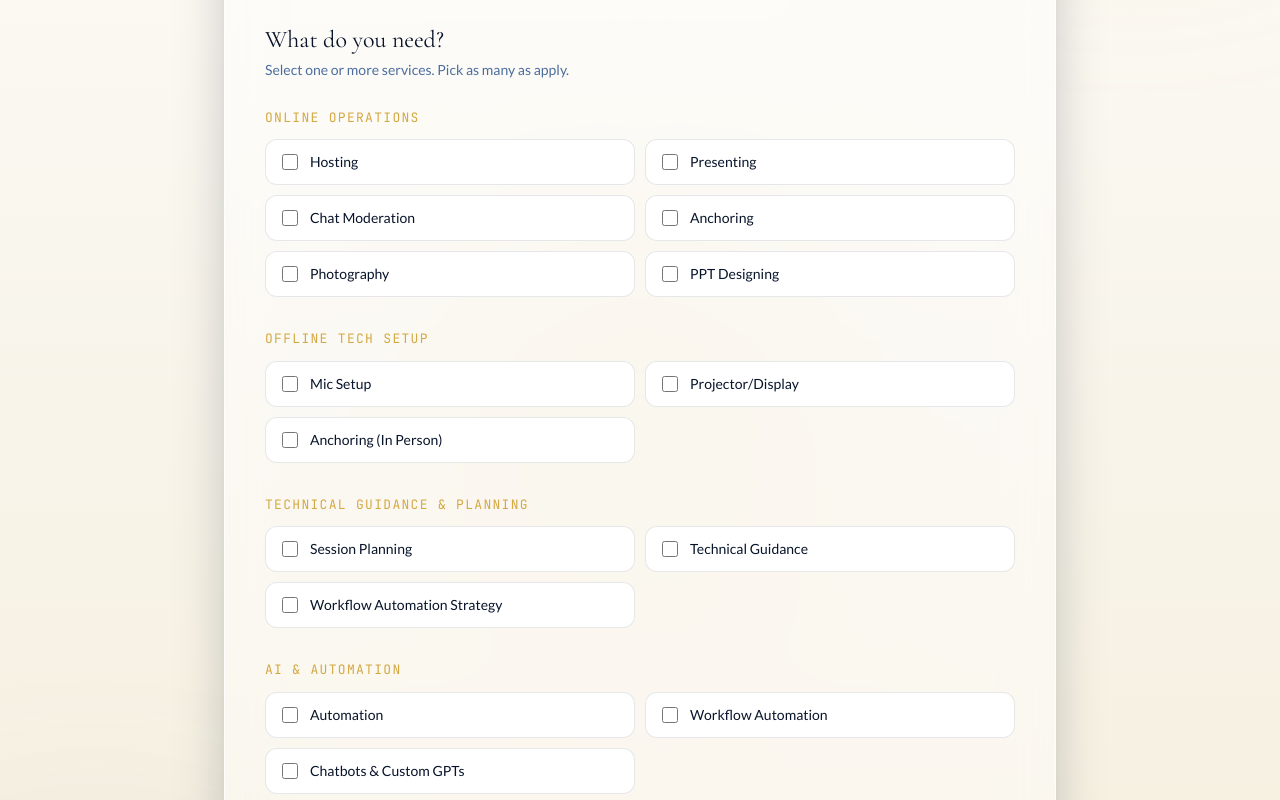
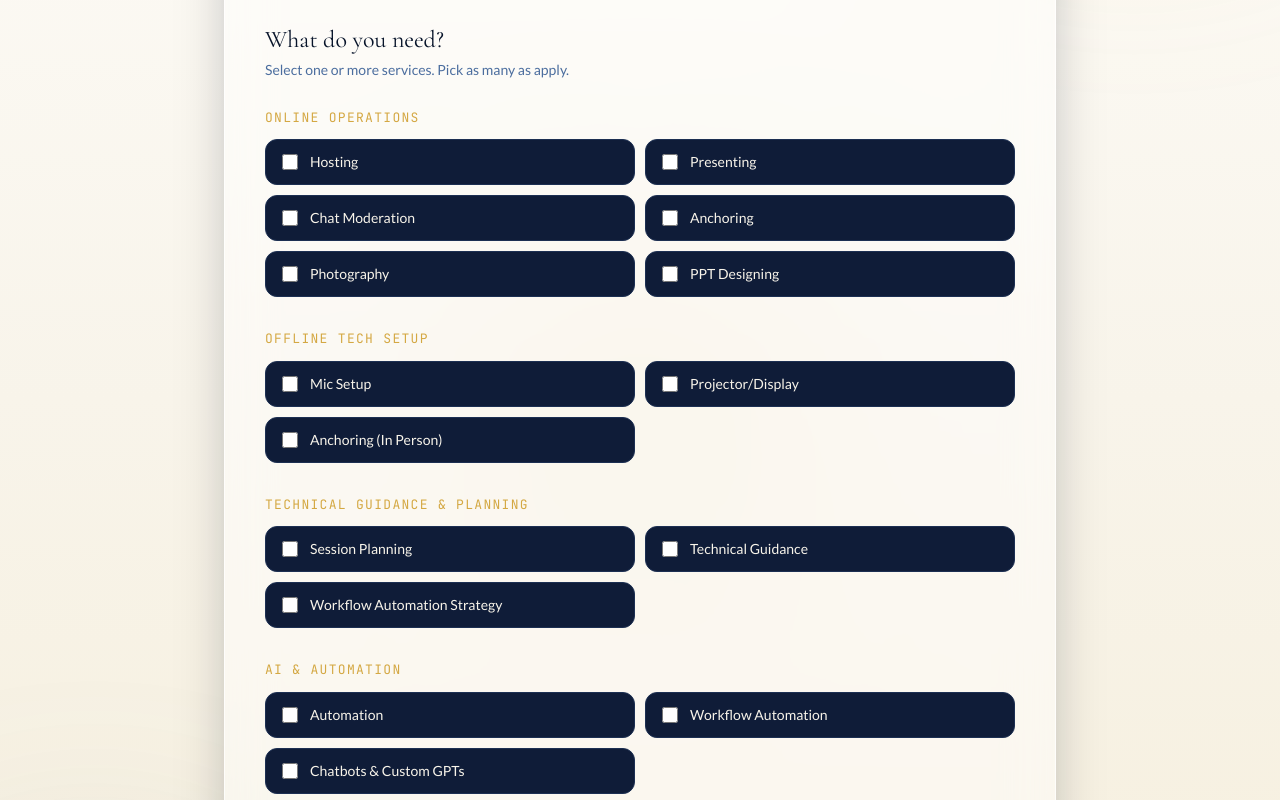
Before and after one commit to shivanigulati/YAIT, a React (Vite) app: page / in a window 1280 px wide. Shown: the part 7440-8240 px from the top of the page. Built offline with nearby package versions, Linux system fonts and the light colour scheme.

Commit message:
Get Support: service selection boxes to navy with white text, matching Ways We Serve treatment

```diff
--- a/src/components/home/GetSupport.tsx
+++ b/src/components/home/GetSupport.tsx
@@ -148,10 +148,10 @@ export default function GetSupport() {
                             return (
                               <label
                                 key={sub.name}
-                                className={`flex items-center gap-3 rounded-xl border px-4 py-3 cursor-pointer transition-colors ${
+                                className={`btn-press flex items-center gap-3 rounded-xl border px-4 py-3 cursor-pointer transition-colors ${
                                   checked
-                                    ? "border-gold-400 bg-gold-50"
-                                    : "border-navy-900/10 bg-white hover:border-navy-900/25"
+                                    ? "border-gold-400 bg-navy-900 shadow-[0_0_16px_rgba(228,189,76,0.3)]"
+                                    : "border-navy-700 bg-navy-800 hover:bg-navy-700 hover:border-navy-600"
                                 }`}
                               >
                                 <input
@@ -160,7 +160,7 @@ export default function GetSupport() {
                                   onChange={() => toggleService(sub.name)}
                                   className="h-4 w-4 accent-gold-500 shrink-0"
                                 />
-                                <span className="text-sm text-navy-900">{sub.name}</span>
+                                <span className="text-sm text-cream-100">{sub.name}</span>
                               </label>
                             );
                           })}
```
